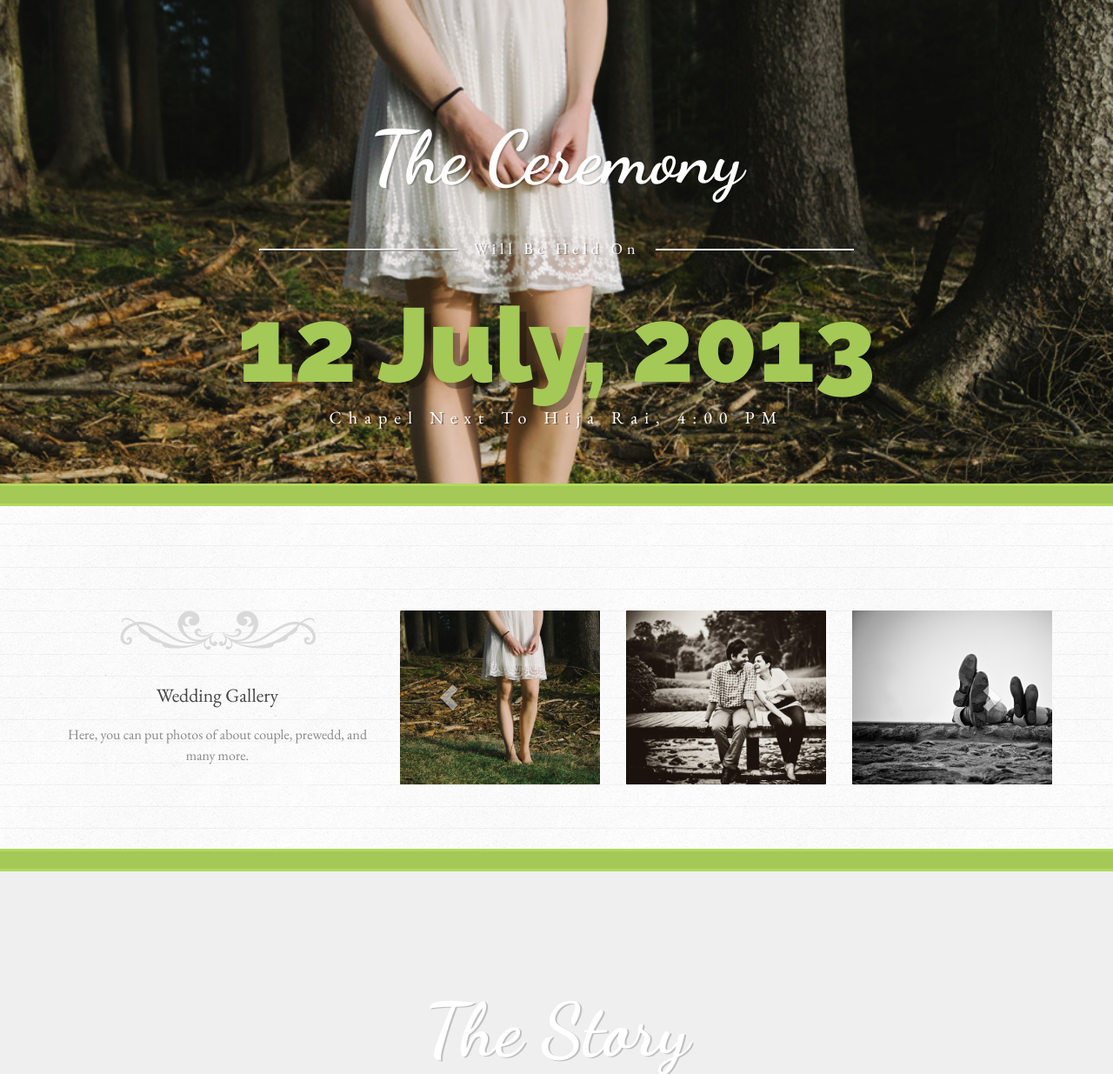
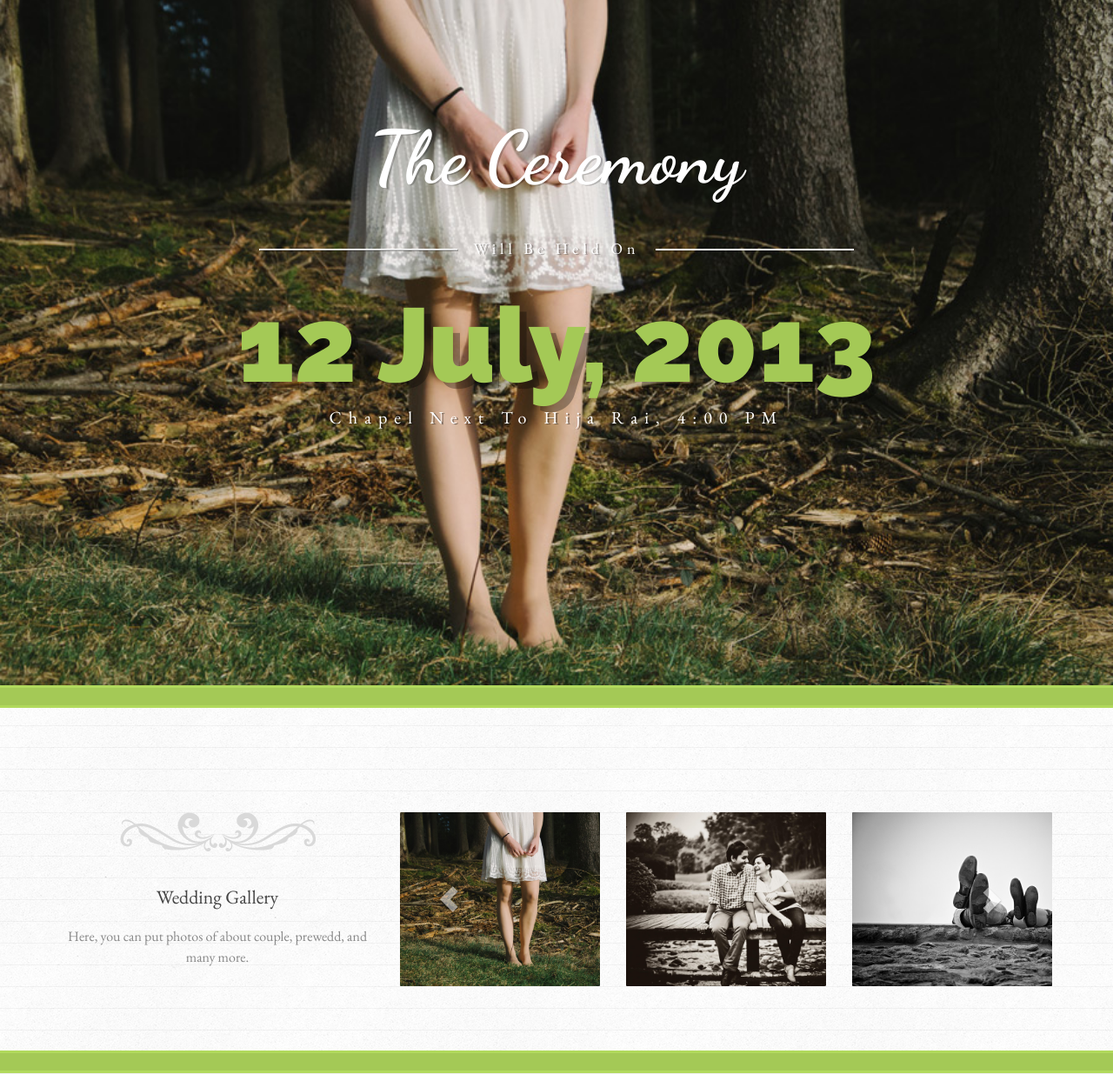
Before and after one commit to marin-zaimov/atanaskaandmarin, a PHP site: page /index-renamed.html in a window 1280 px wide. Shown: the part 1647-2882 px from the top of the page at 87% size. Run offline with PHP 8.4, Linux system fonts and the light colour scheme; some libraries are stand-ins or nearby versions.

Commit message:
commit before pull

```diff
--- a/css/marin.css
+++ b/css/marin.css
@@ -134,3 +134,7 @@
   border-bottom: 1px solid #CCC;
 
 }
+
+#ceremony {
+  height: 815px;
+}
--- a/indexBG.php
+++ b/indexBG.php
@@ -105,7 +105,7 @@
     <!-- end:home -->
 
      <!--  begin: rsvp form -->
-    <section id="rsvp-form" style="<?php //echo ($userRow == null) ? "display:none" : ""; ?>">
+    <section id="rsvp-form" style="<?php echo ($userRow == null) ? "display:none" : ""; ?>">
     <div class="about-inner">
       <div class="container">
 
```
